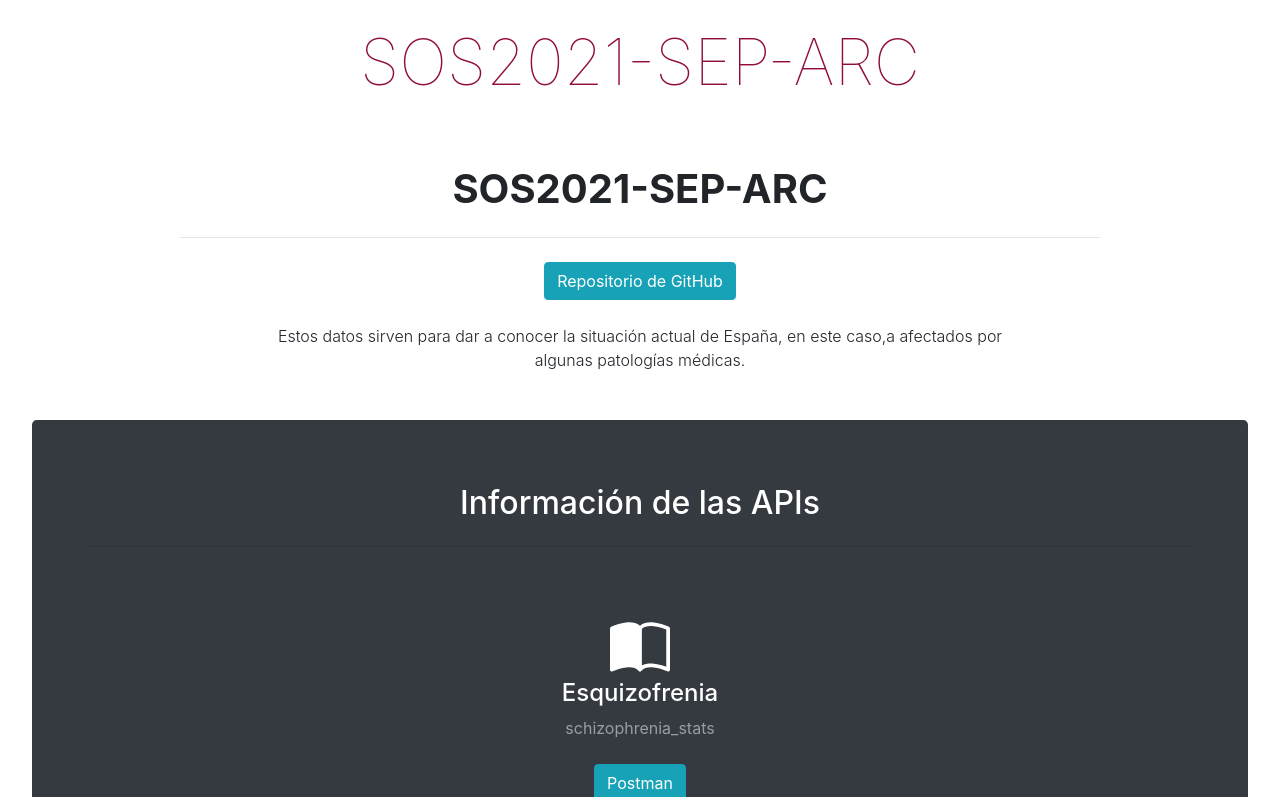
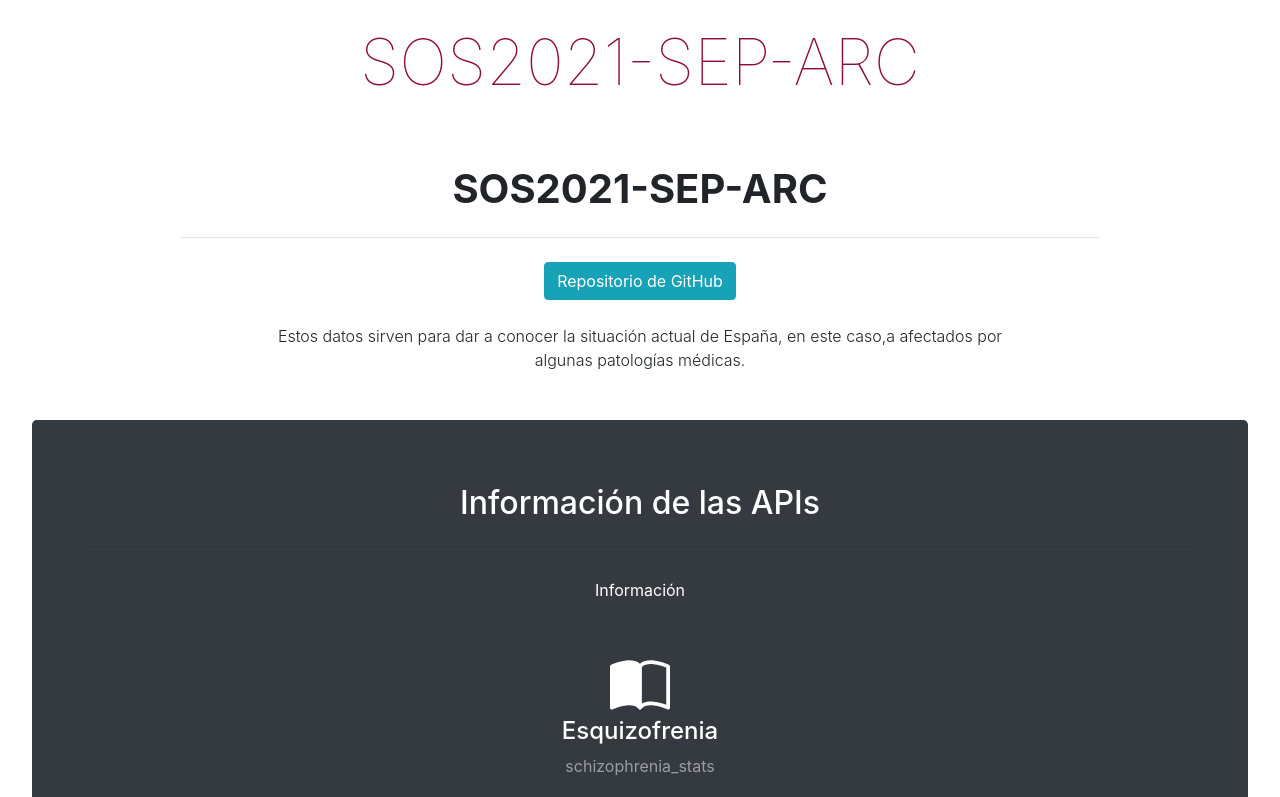
Before and after one commit to gti-sos/SOS2021-sep-arc, a Svelte app: page / in a window 1280 px wide. Shown: the top 797 px of the page. Built offline with nearby package versions, Linux system fonts and the light colour scheme.

Commit message:
arreglos

```diff
--- a/src/Home.svelte
+++ b/src/Home.svelte
@@ -39,8 +39,17 @@
             <div class="container">
                 <h2 class="text-center text-white mt-0">
                     Información de las APIs
+                    <hr class="divider my-4" />
                 </h2>
-                <hr class="my-4" />
+                <div class="d-grid gap-2 d-md-flex justify-content-md-center">
+
+                    <a href="/#/info">
+                        <button type="button" class="btn btn-dark">Información</button>
+                    </a>
+
+                </div>
+
+
                 <div class="row">
                     <div class="col-xs-3 col-md-4 text-center" />
                     <div class="col-lg-4 col-md-4 text-center">
@@ -81,7 +90,9 @@
     <section class="page-section" id="apis">
         <div class="jumbotron bg-dark">
             <div class="container">
+
                 <h2 class="text-center text-white mt-0">Acceso a la API</h2>
+
                 <hr class="divider my-4" />
                 <div>
 
```
Also changed, not shown: index.js (+4 -4 lines), public/build/bundle.js, 1 other file (tests, documents, lock files or other folders).
